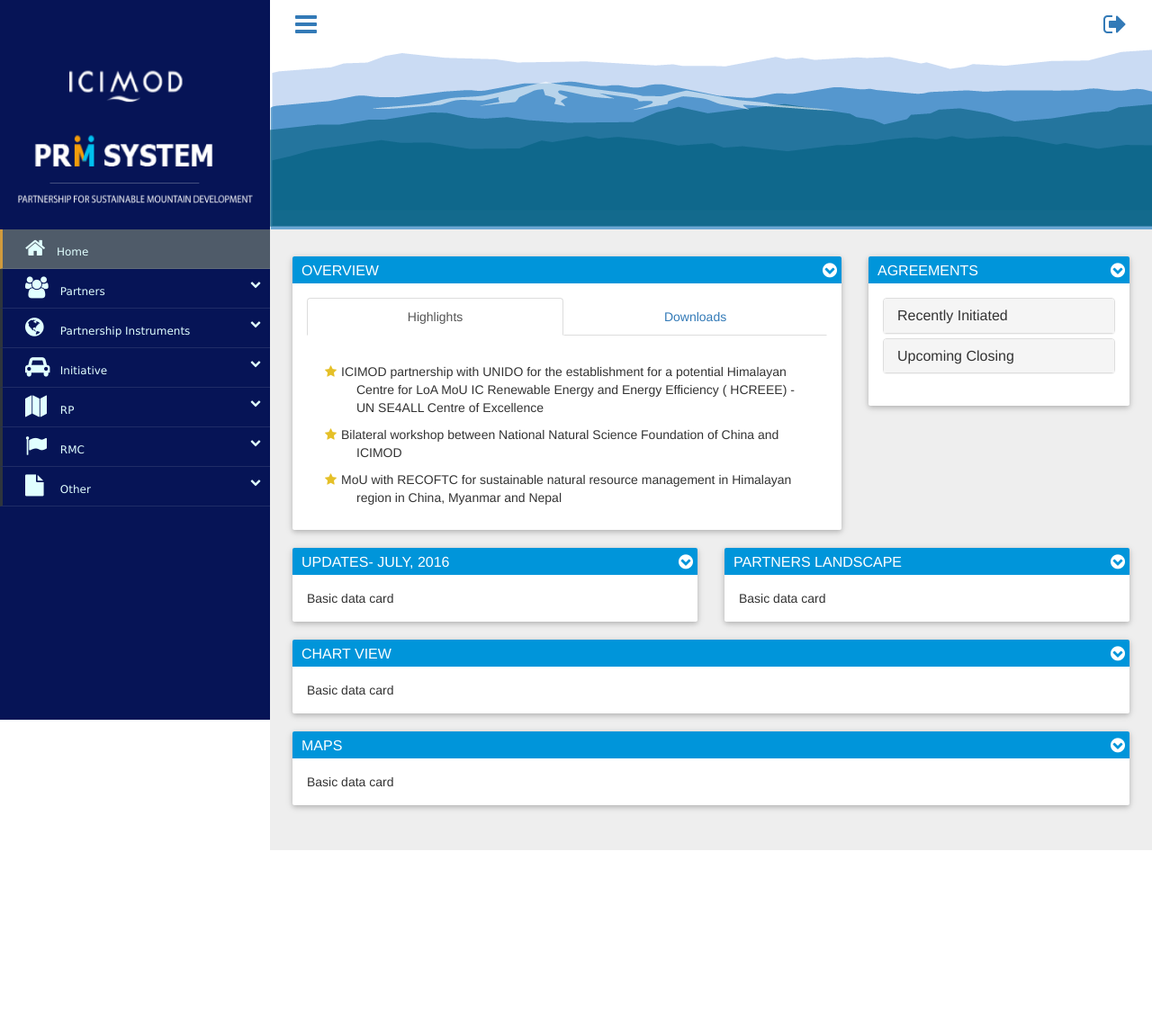
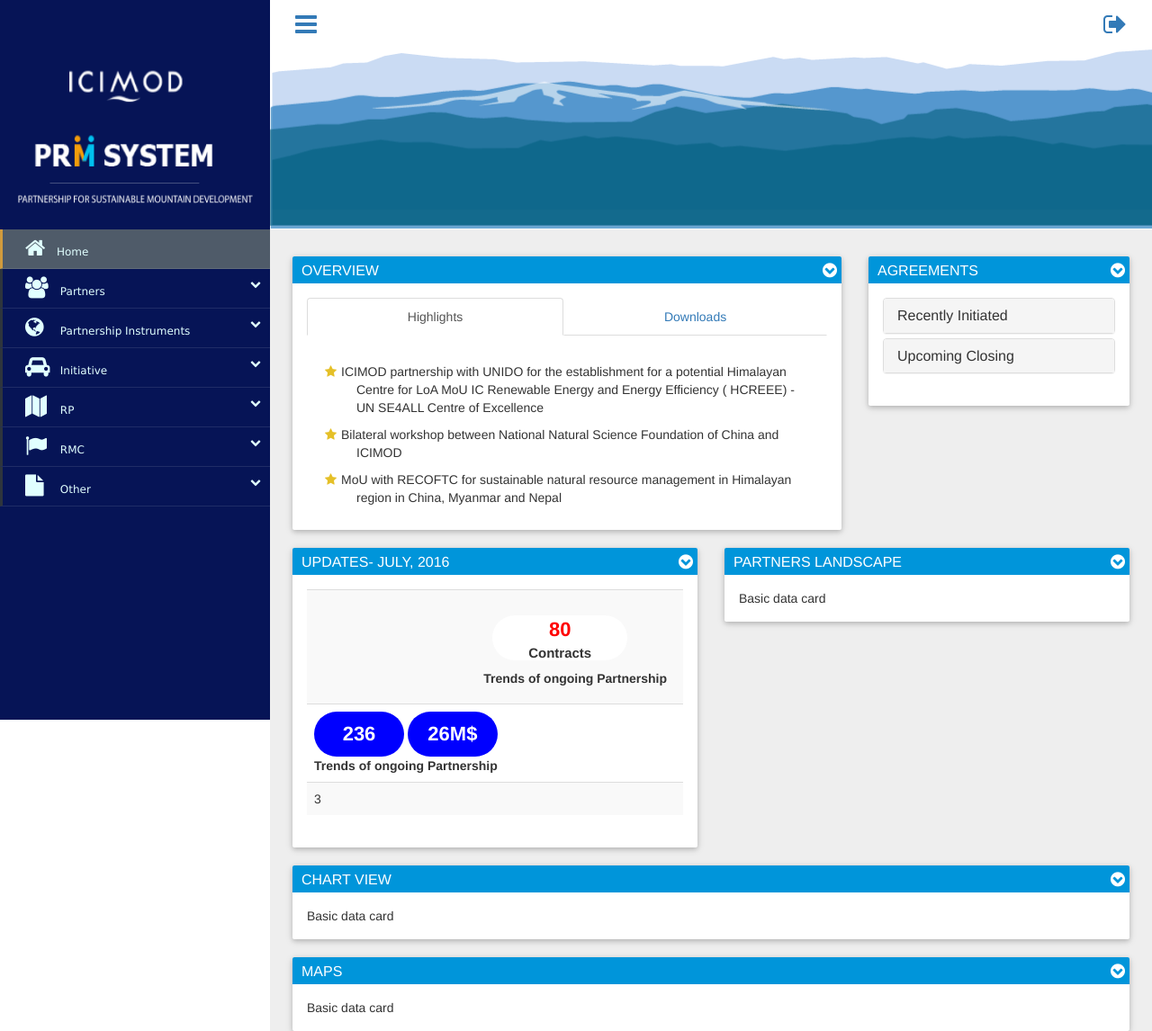
Before and after one commit to bikuz/ICIMOD-PRM.NET, an ASP.NET MVC app: page / in a window 1280 px wide. Shown: the top 1146 px of the page at 90% size. Before the commit the page ends 945 px from the top, so only its background shows below. Run offline with ASP.NET Core 8 and stand-ins for ASP.NET MVC 5, Linux system fonts and the light colour scheme; the project's own start-up code is not run, and a stand-in starts its controllers and pages; some libraries are stand-ins or nearby versions.

Commit message:
Added updates cards data -incomplete needed to be changed

```diff
--- a/prm/Content/Site.css
+++ b/prm/Content/Site.css
@@ -1,9 +1,24 @@
 
+/*Generic Properties*/
 div {
     display: block;
 }
 
+.right {
+  float: right;
+}
+.left {
+  float: left;
+}
 
+.DefaultPadding {
+padding: 10px;
+}
+.DefaultMargin {
+  margin: 10px;
+}
+
+/*General Elements CSS*/
 .nav-side-menu {
 
   font-family: verdana;
@@ -205,7 +220,7 @@
 
   background-repeat: no-repeat;
  position: relative;
-
+  background-size: cover;
  height: 200px;
 
 
@@ -378,12 +393,6 @@
 }
 
 
-/*Experimentation*/
-
-.nav-side-menu li:hover > .collapsed {
-
-  display: block;
-}
 
 @media only screen and (max-width: 1000px) {
  /* .menu-list {
@@ -439,6 +448,9 @@
    pointer-events: none;
    cursor: default;
  }
+
+
+
 
 /*Index Page CSS*/
 
@@ -497,3 +509,55 @@
 padding-right: 5px;
 
 }
+
+#rcorners1 {
+    border-radius: 25px;
+    background: #fff;
+
+    width: 150px;
+    height: 50px;
+    text-align: center;
+    font-size: 15px;
+    font-weight: bolder;
+    vertical-align: middle;
+}
+#rcorners1 span {
+  color:red;
+  }
+#rcorners1:hover {
+  background: grey;
+  color: white;
+
+}
+
+#rcorners1:hover p span {
+  color: #e5c028;
+}
+
+#card-3-main p{
+  font-weight: bold;
+}
+#card-3-main .card-content span {
+  font-size: 22px;
+}
+#card-3-main .rcorners2 {
+    border-radius: 25px;
+    background: blue;
+
+    width: 100px;
+    height: 50px;
+     line-height: 50px;
+    text-align: center;
+    font-size: 15px;
+    font-weight: bolder;
+    vertical-align: middle;
+    display: inline-block;
+
+}
+#card-3-main .rcorners2 span {
+  color:white;
+  }
+#card-3-main .rcorners2 p {
+  color: white;
+
+}
--- a/prm/Views/Home/Index.cshtml
+++ b/prm/Views/Home/Index.cshtml
@@ -248,7 +248,44 @@
                     </div>
 
                     <div class="card-content">
-                        <p>Basic data card</p>
+
+                    <table class="table table-striped">
+                        <tr><td data-sparkline="3, 26, -41, -30 ; column">
+                        <div class="left">
+                            <!-- Space for sparkline Chart -->
+                        </div>
+                         <div class="right DefaultPadding">
+                        <div class="DefaultMargin" id = "rcorners1">
+                        <!-- Updating Data -->
+                        <p><span>80</span>
+                        <br>Contracts</p></div>
+                        <p>Trends of ongoing Partnership</p>
+                        </div>
+
+                        </td></tr>
+
+                        <tr><td>
+                        <div class="left">
+
+                            <div class="rcorners2">
+                                  <p><span>236</span><br></p>
+                            </div>
+                            <div class="rcorners2">
+                                  <p><span>26M$</span></p>
+                            </div>
+                            <p>Trends of ongoing Partnership</p>
+                        <!-- Left side div ends -->
+                        </div>
+                        <div class="right">
+
+                        <!-- Right Side Div ends -->
+                        </div>
+                        </td></tr>
+                        <tr><td>3</td></tr>
+                    </table>
+
+
+
 
                     <!--Card-content Ends-->
                     </div>
--- a/prm/Views/Shared/_Layout.cshtml
+++ b/prm/Views/Shared/_Layout.cshtml
@@ -6,6 +6,7 @@
     <title>@ViewBag.Title</title>
 
     <link href="https://maxcdn.bootstrapcdn.com/font-awesome/4.6.3/css/font-awesome.min.css" rel="stylesheet" integrity="sha384-T8Gy5hrqNKT+hzMclPo118YTQO6cYprQmhrYwIiQ/3axmI1hQomh7Ud2hPOy8SP1" crossorigin="anonymous">
+    <script src="http://code.highcharts.com/highcharts.js"></script>
 
     @Styles.Render("~/Content/bootstrap")
     @Styles.Render("~/Content/css")
```
